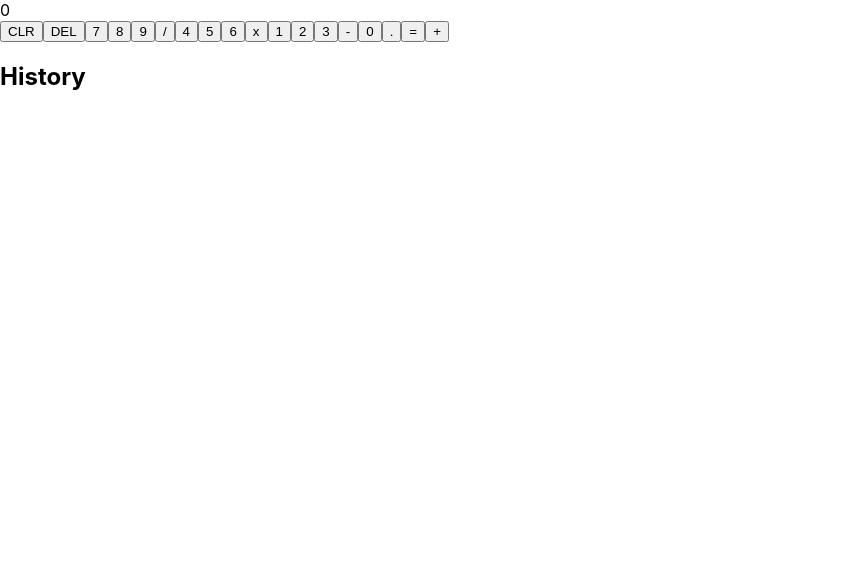
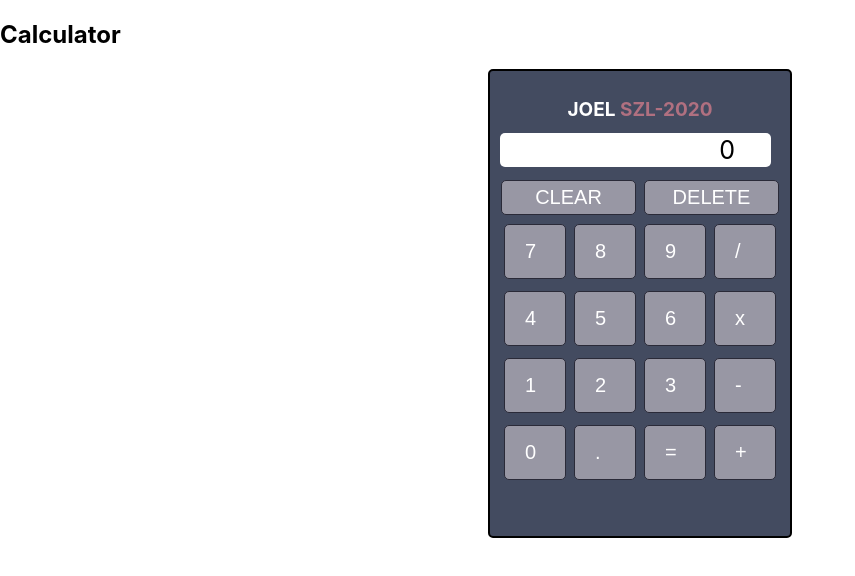
Before and after one commit to jroske1120/react-node-calculator, a React (Create React App) app: page / in a window 1280 px wide. Shown: the top 576 px of the page, without its empty margins (0-855 px from the left). Built offline with nearby package versions, Linux system fonts and the light colour scheme.

Commit message:
calculation add function on front end

```diff
--- a/src/components/Calculator/Calculator.js
+++ b/src/components/Calculator/Calculator.js
@@ -9,6 +9,10 @@
     nextVal: false,
   };
 
+  addCalculation = (firstVal, operator, secondVal) =>{
+    console.log('sending calculation', `${firstVal} ${operator} ${secondVal}`)
+
+  }
   handleClick = (index) => {
     console.log("clicked", this.state.displayValue);
     const { displayValue, operator, firstVal, secondVal, nextVal } = this.state;
@@ -52,7 +56,6 @@
         break;
 
       case ".":
-
         //return to prevent double decimals like 4.4.4
         let decimal = displayValue.slice(-1); //gets last character
         this.setState({
@@ -70,7 +73,8 @@
         break;
       case "=":
         //call POST to server
-        console.log(this.state)
+        this.addCalculation(firstVal, operator, secondVal)
+        console.log(this.state);
         this.setState({
           displayValue: "0",
           operator: null,
@@ -102,8 +106,6 @@
 
   render() {
     const buttons = [
-      "CLR",
-      "DEL",
       "7",
       "8",
       "9",
@@ -123,22 +125,87 @@
     ];
     return (
       <>
-        <div>{this.state.displayValue}</div>
-        <div>
+        <div style={styles.outerCalculator}>
+          <h2>Calculator</h2>
+          <div style={styles.calculatorContainer}>
+            <h4 style={styles.calculatorTitle}>
+              JOEL <span style={styles.model}>SZL-2020</span>
+            </h4>
+            <div style={styles.calcInput}>{this.state.displayValue}</div>
+            <div style={styles.numberContainer}>
+              <button style={styles.largeButton}>CLEAR</button>
+              <button style={styles.largeButton}>DELETE</button>
+              <br />
               {buttons.map((button, index) => (
-            <button key={index} onClick={() => this.handleClick(button)}>
+                <button
+                  key={index}
+                  style={styles.smallButton}
+                  onClick={() => this.handleClick(button)}
+                >
                   {button}
                 </button>
               ))}
+              <br />
             </div>
-        <div>
-            <h2>History</h2>
-            <p>{this.state.firstVal}</p>
-            <p>{this.state.operator}</p>
-            <p>{this.state.secondVal}</p>
+          </div>
         </div>
       </>
     );
   }
 }
+
+const styles = {
+  calculatorTitle: {
+    color: "white",
+    fontSize: "19px",
+    margin: "2px 0px 12px 0px",
+    textAlign: "center",
+    padding: "0px",
+  },
+  model: {
+    color: "#b07080",
+  },
+  calcInput: {
+    padding: "2px 36px 2px 10px",
+    borderRadius: "5px",
+    width: "75%",
+    // font-family: "Changa", sans-serif,
+    fontSize: "25px",
+    textAlign: "right",
+    margin: "10px",
+    backgroundColor: "white",
+  },
+  numberContainer: {
+    textAlign: "center",
+  },
+  calculatorContainer: {
+    border: "2px solid #000000",
+    backgroundColor: "#434b60",
+    padding: "25px 0px 50px 0px",
+    borderRadius: "5px",
+    margin: "auto",
+    width: "300px",
+    minWidth: "200px",
+  },
+  smallButton: {
+    margin: "6px 4px",
+    padding: "15px 40px 15px 20px",
+    width: "2.8%",
+    backgroundColor: "#9897a4",
+    border: "1.5px groove #2a2a38",
+    borderRadius: "5px",
+    color: "white",
+    fontSize: "20px",
+  },
+  largeButton: {
+    margin: "3px 4px",
+    padding: "5px 20px",
+    width: "135px",
+    backgroundColor: "#9897a4",
+    border: "1.5px groove #2a2a38",
+    borderRadius: "5px",
+    color: "white",
+    fontSize: "20px",
+  },
+};
 export default Calculator;
```
Lines whose indentation alone changed are shown as unchanged.
